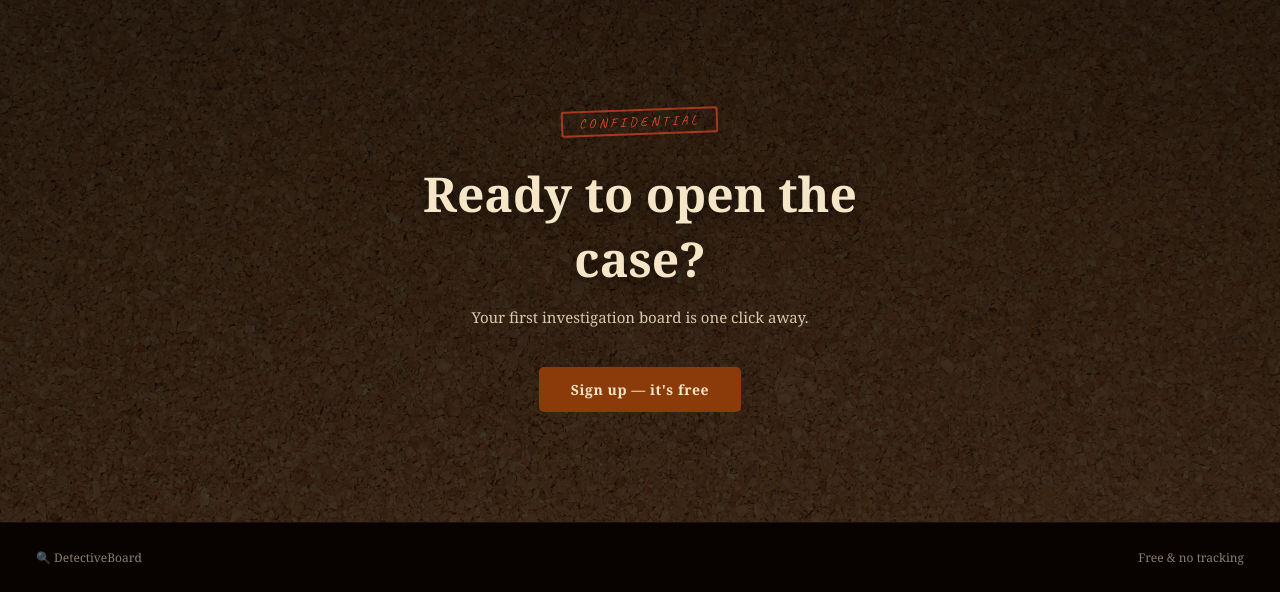
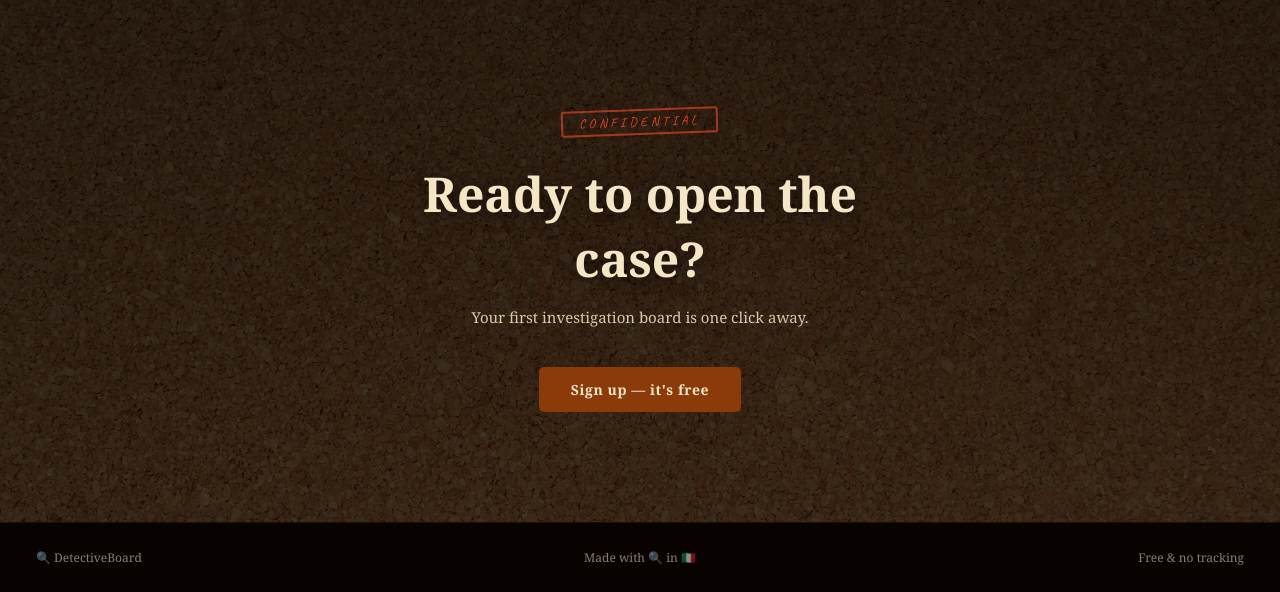
Before and after one commit to mrosati84/DetectiveBoard, a Flask app: page / in a window 1280 px wide. Shown: the part 1960-2552 px from the top of the page. Run offline with Flask 3, Linux system fonts and the light colour scheme; some libraries are stand-ins or nearby versions.

Commit message:
add footer text

```diff
--- a/templates/home.html
+++ b/templates/home.html
@@ -134,6 +134,7 @@
 <!-- Footer -->
 <footer id="home-footer">
     <span>&#128269; DetectiveBoard</span>
+    <span>Made with 🔍 in 🇮🇹</span>
     <span>Free &amp; no tracking</span>
 </footer>
 
```
